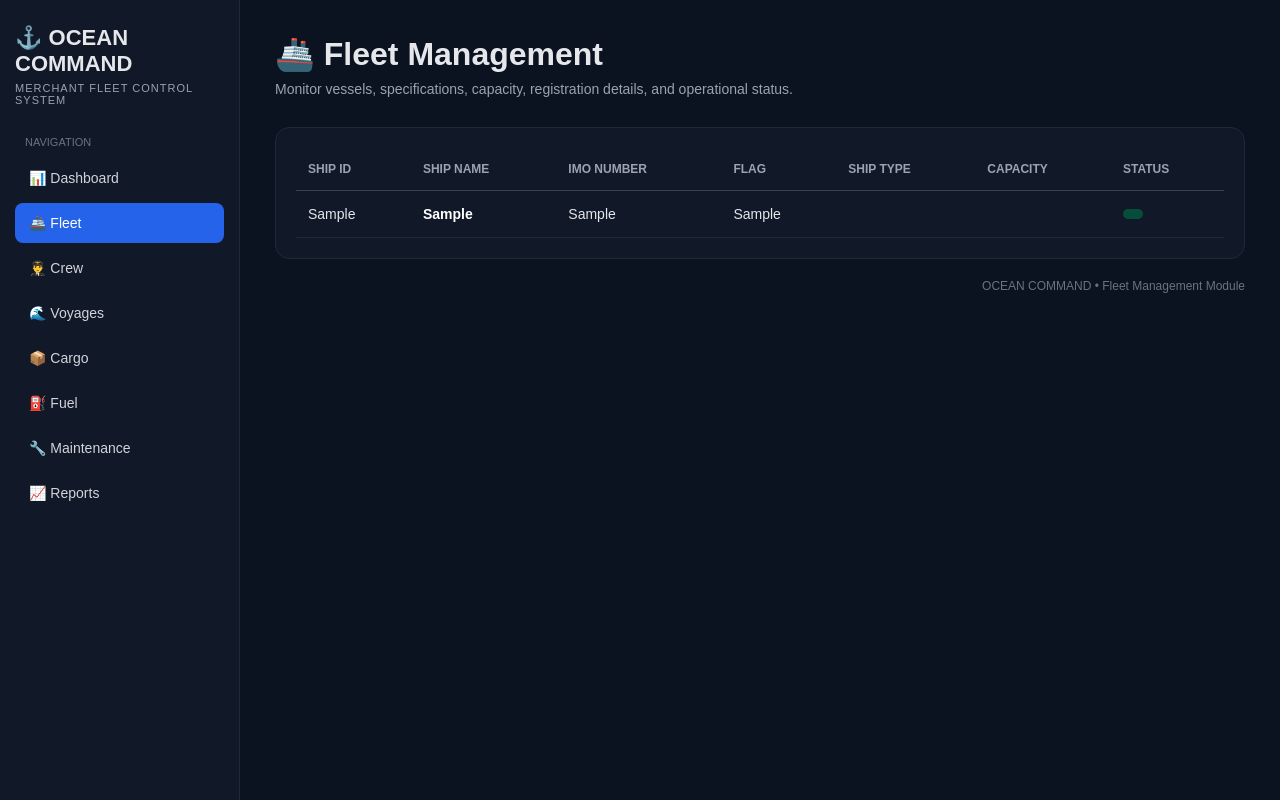
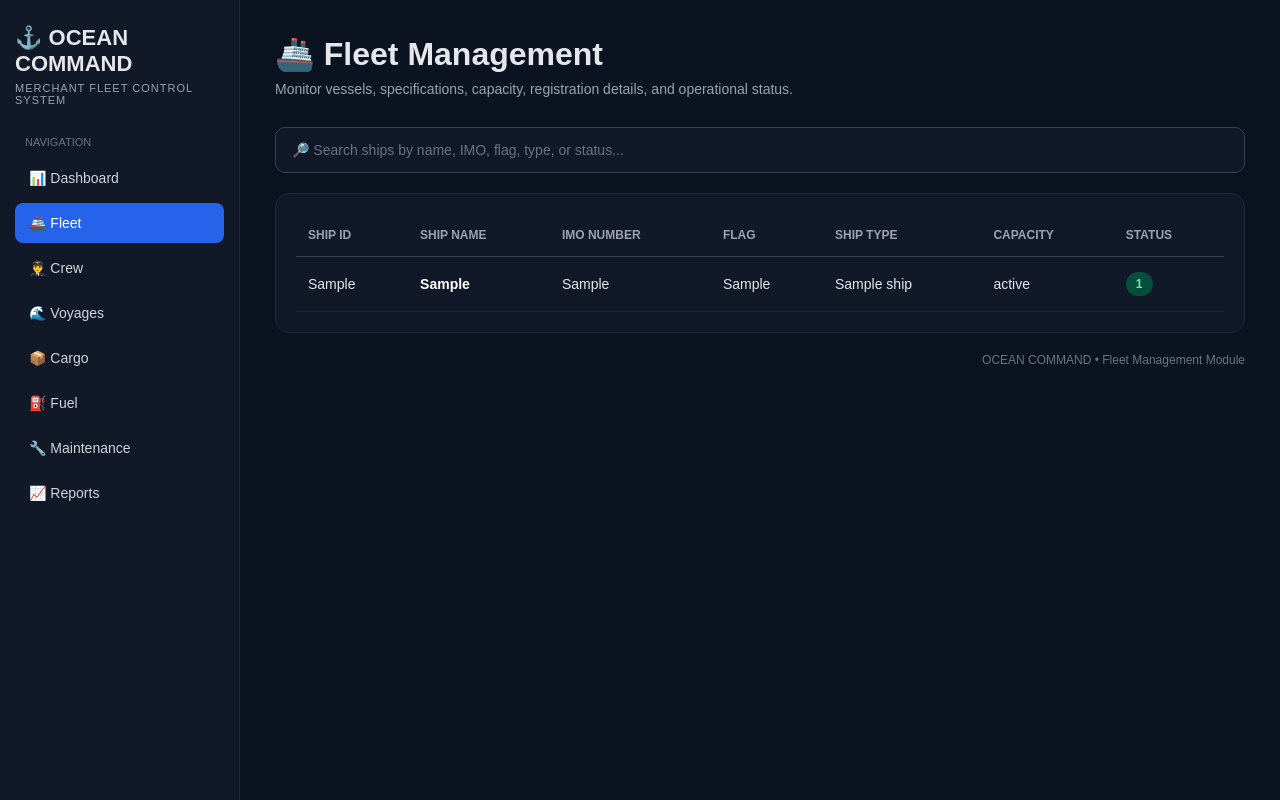
Before and after one commit to kadamshivam041-commits/my-mysql-test, a Flask app: page /fleet in a window 1280 px wide. Run offline with Flask 3, Linux system fonts and the light colour scheme; tables that the repository leaves empty or names only in its code hold one stand-in row (values such as "Sample post").

Commit message:
Add fleet search filter

```diff
--- a/web/templates/fleet.html
+++ b/web/templates/fleet.html
@@ -89,7 +89,28 @@
             color: #9ca3af;
             font-size: 14px;
         }
+        .search-box {
+            margin-bottom: 20px;
+        }
 
+        .search-box input {
+            width: 100%;
+            padding: 14px 16px;
+            background: #111827;
+            border: 1px solid #374151;
+            border-radius: 10px;
+            color: #ffffff;
+            font-size: 14px;
+            outline: none;
+        }
+
+        .search-box input:focus {
+            border-color: #2563eb;
+        }
+
+        .search-box input::placeholder {
+            color: #6b7280;
+        }
         .card {
             background: #111827;
             border: 1px solid #1f2937;
@@ -175,7 +196,14 @@
             <h1>🚢 Fleet Management</h1>
             <p>Monitor vessels, specifications, capacity, registration details, and operational status.</p>
         </div>
-
+        <div class="search-box">
+            <input
+                type="text"
+                id="fleetSearch"
+                placeholder="🔎 Search ships by name, IMO, flag, type, or status..."
+                onkeyup="searchFleet()"
+            >
+        </div>
         <div class="card">
 
             <table>
@@ -223,6 +251,22 @@
     </main>
 
 </div>
+    <script>
+        function searchFleet() {
+            const input = document.getElementById("fleetSearch");
+            const filter = input.value.toLowerCase();
+            const rows = document.querySelectorAll("tbody tr");
 
+            rows.forEach(function(row) {
+                const text = row.textContent.toLowerCase();
+
+                if (text.includes(filter)) {
+                    row.style.display = "";
+                } else {
+                    row.style.display = "none";
+                }
+            });
+        }
+    </script>
 </body>
 </html>
```
